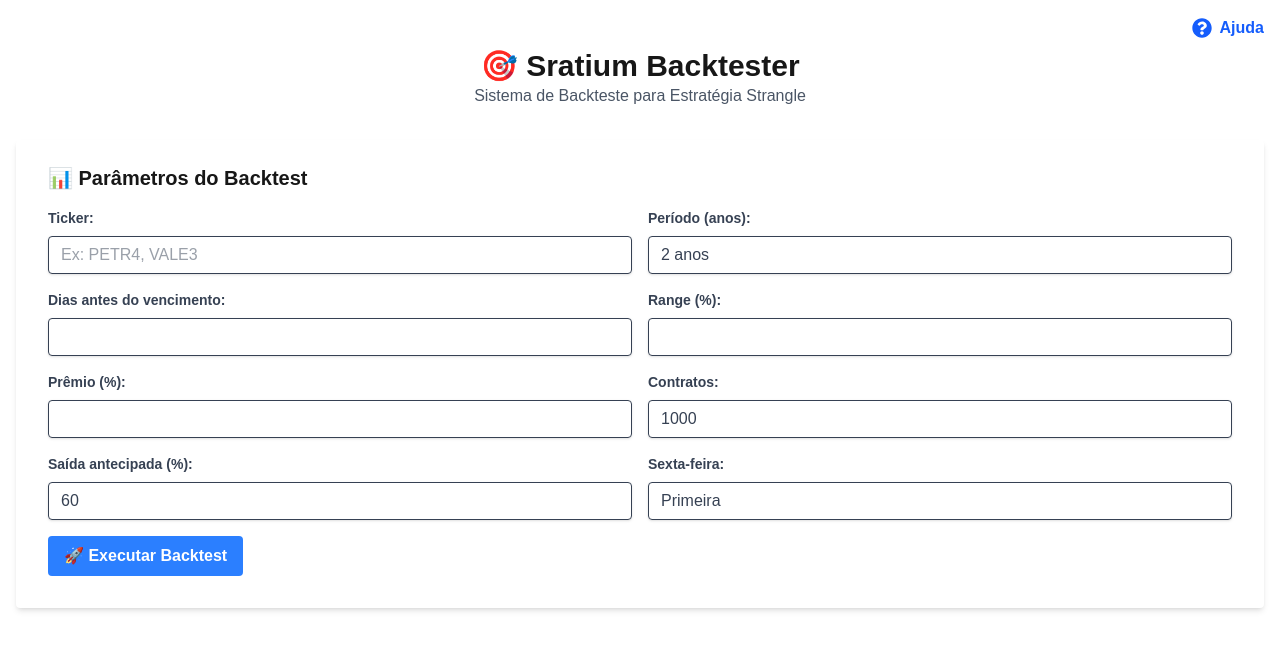
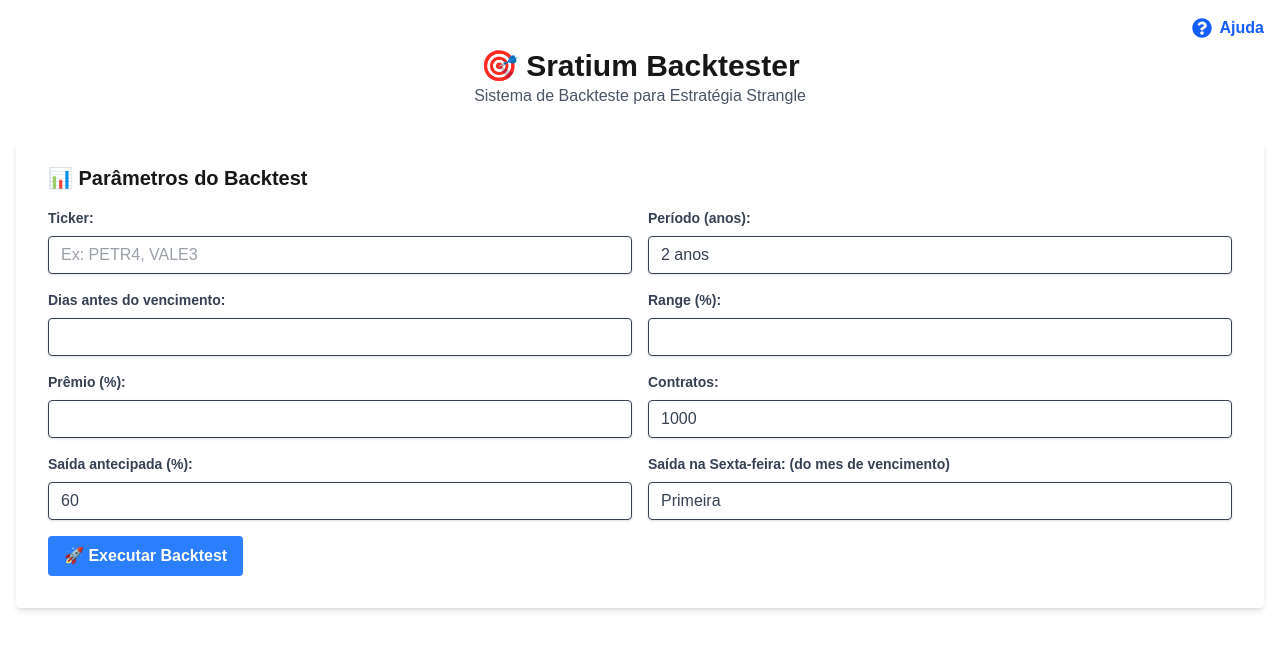
Before and after one commit to antonioedb/stratium, a Next.js app in the folder frontend/: page / in a window 1280 px wide. Shown: the top 650 px of the page. Built offline with nearby package versions, Linux system fonts and the light colour scheme.

Commit message:
Ajustado nome saida sexta-feira

```diff
--- a/frontend/src/pages/index.js
+++ b/frontend/src/pages/index.js
@@ -189,7 +189,7 @@ export default function Home() {
                 />
               </div>
               <div>
-                <label className="block text-gray-700 text-sm font-bold mb-2">Sexta-feira:</label>
+                <label className="block text-gray-700 text-sm font-bold mb-2">Saída na Sexta-feira: (do mes de vencimento)</label>
                 <select
                   {...register("friday_type")}
                   className="shadow appearance-none border rounded w-full py-2 px-3 text-gray-700 leading-tight focus:outline-none focus:shadow-outline"
```
